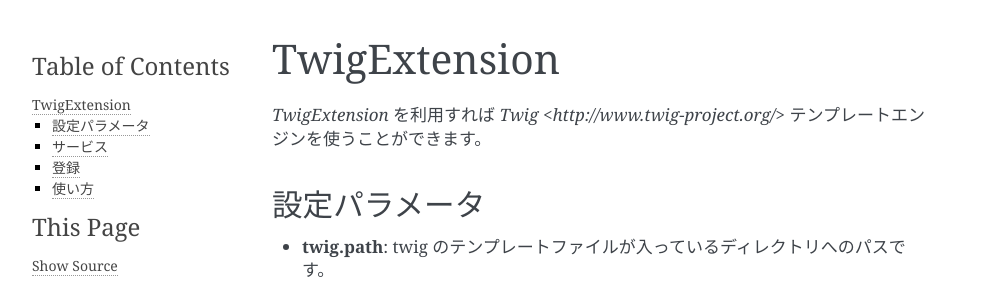
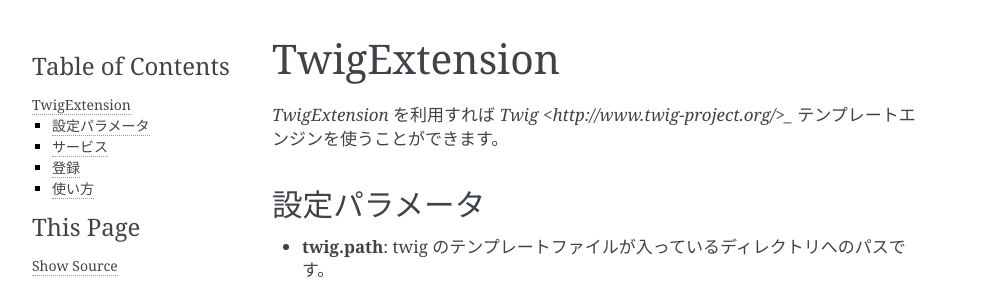
Before and after one commit to brtriver/silex-doc-ja, a Sphinx documentation site: the page built from doc/extensions/twig.rst, in a window 1280 px wide. Shown: the top 283 px of the page, without its empty margins (148-1141 px from the left). Built offline with Sphinx 7.4.7, drawn with Linux system fonts in a browser that asks for light colours.

```diff
--- a/doc/extensions/twig.rst
+++ b/doc/extensions/twig.rst
@@ -2,7 +2,7 @@ TwigExtension
 =============
 
 *TwigExtension* を利用すれば `Twig
-<http://www.twig-project.org/>` テンプレートエンジンを使うことができます。
+<http://www.twig-project.org/>_` テンプレートエンジンを使うことができます。
 
 設定パラメータ
 ----------
```
